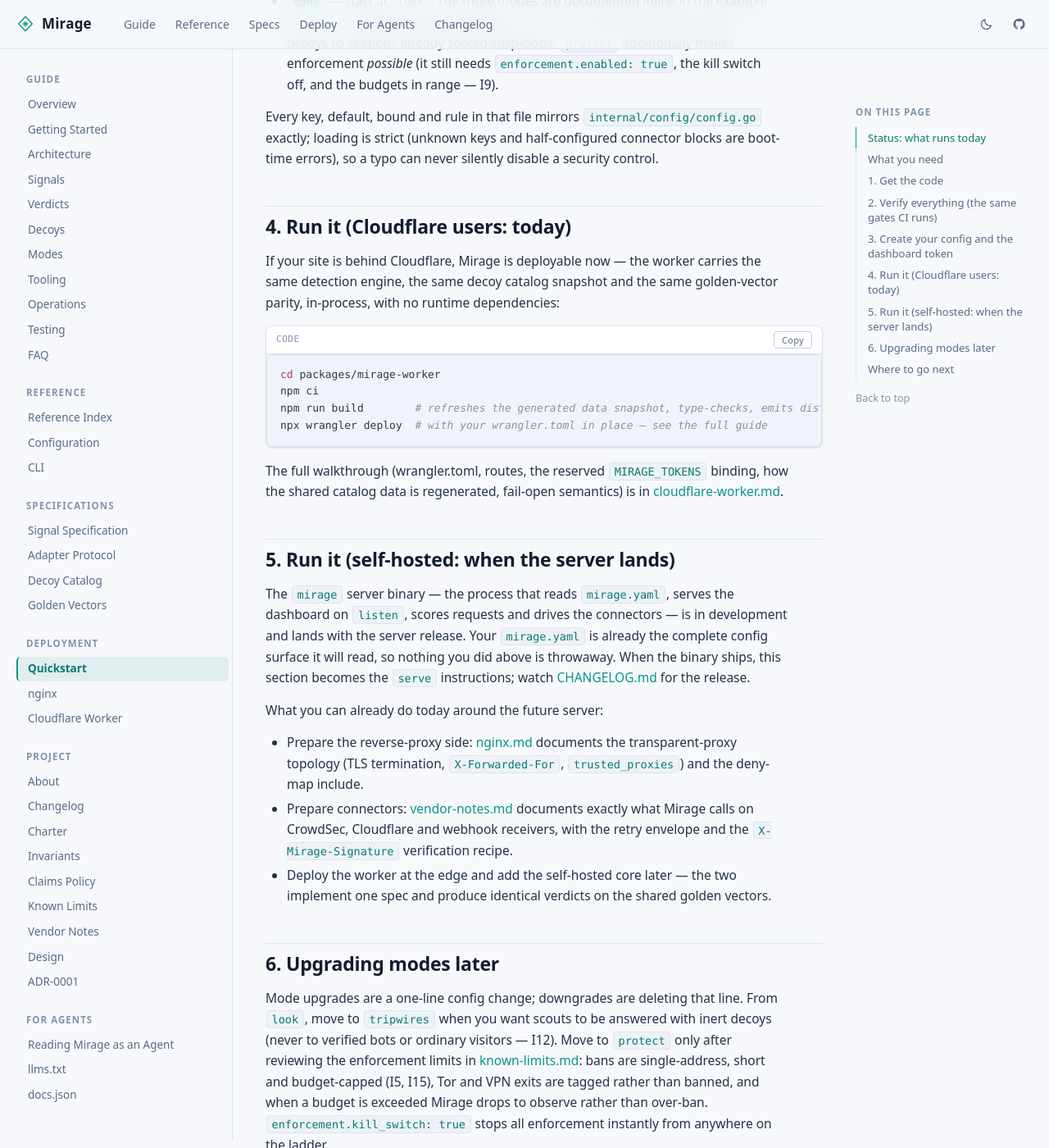
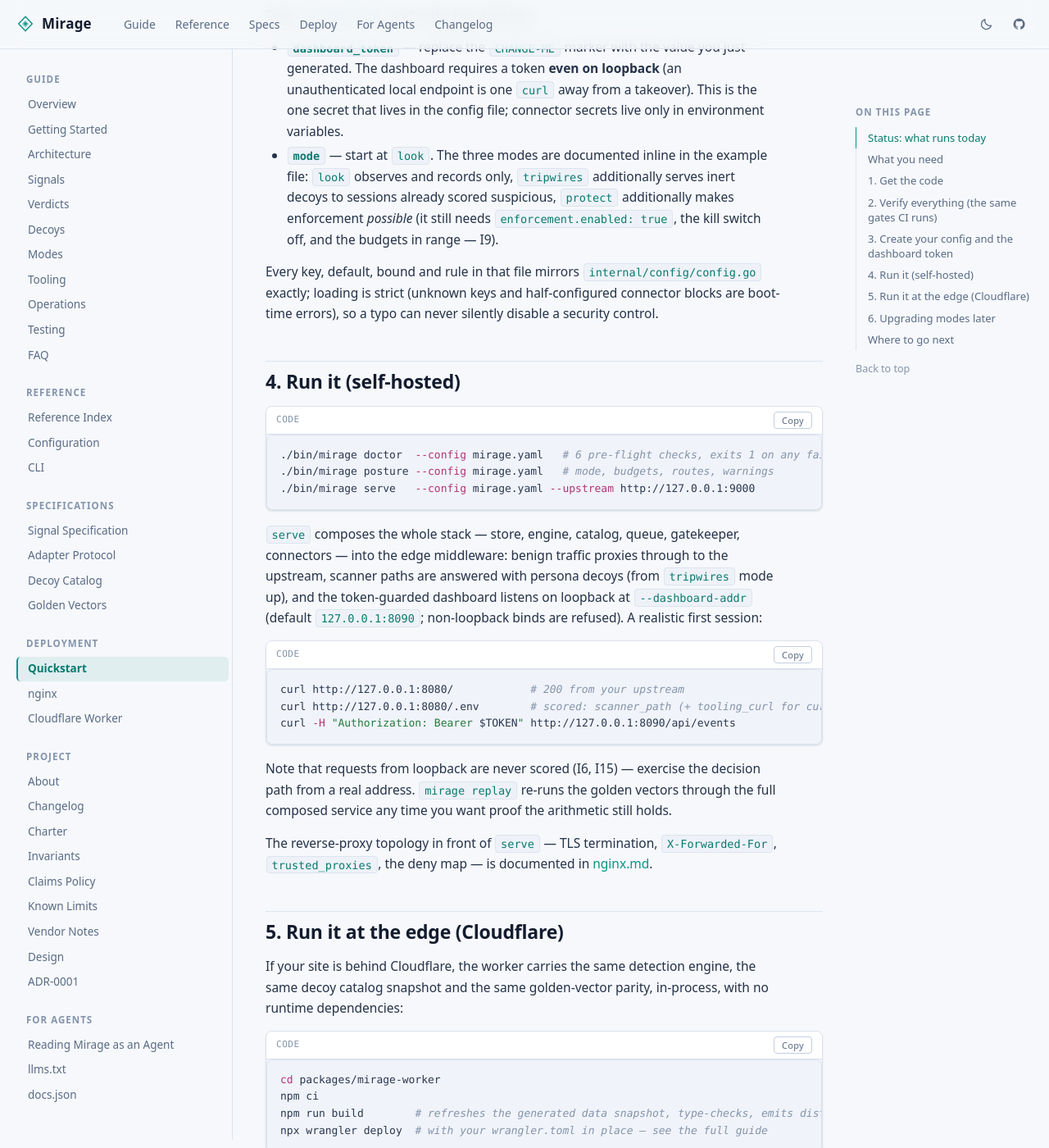
Before and after one commit to namandhakad712/Mirage, a Jekyll site: the page built from docs/deploy/quickstart.md, in a window 1280 px wide and 1400 px high, scrolled down 1940 px. Shown: the whole window at 82% size. Built offline with Jekyll 4.4.1, drawn with Linux system fonts in a browser that asks for light colours; some of the changed text lies outside the part shown.

Commit message:
server+docs round: integrate edge, CLI and docs site — worker ADR-0001 header fix (no X-Mirage-Ban-Ttl, edge-parity responses), quickstart/README to shipped reality, Makefile site gates, changelog

````diff
--- a/docs/about.md
+++ b/docs/about.md
@@ -16,8 +16,11 @@ opportunistic crawlers) and answers it with inert decoys. It never breaks the
 site it protects, and it never pollutes the public web.
 
 **Start here: [docs/deploy/quickstart.md]({{ site.baseurl }}/deploy/quickstart.html)** — from
-zero to a verified build, a config with a generated dashboard token, and the
-Cloudflare Worker deployment that runs today.
+zero to a verified build, a config with a generated dashboard token, a
+running `mirage serve` proxy, or the Cloudflare Worker at the edge.
+**Hosted docs:** https://namandhakad712.github.io/Mirage/ — the whole
+guide, the specs, and a machine-readable surface (`/llms.txt`,
+`/docs.json`) for AI agents.
 
 ## What it is
 
@@ -113,19 +116,19 @@ every action is explainable, and no internet pollution (I12–I15).
 ```
 Makefile             build and quality gates (make check runs every CI gate)
 mirage.example.yaml  the complete annotated config surface
-docs/                invariants, charter, claims policy, known limits, ADRs,
-                     design, deploy guides (quickstart, nginx, worker)
+docs/                the hosted documentation site (guide, reference,
+                     specs, deploy guides) and the project constitution
 spec/                normative specs: signals, adapter protocol, decoy catalog,
                      golden vectors shared by all implementations
 data/                shared data files (scanner paths, UA patterns, token formats,
                      reserved hosts, reason texts) used by Go and TypeScript alike
 internal/            Go core: model, config, store, events, detect, decoy,
-                     enforce, connectors
-cmd/mirage/          CLI: init, doctor, serve, replay, posture (in development,
-                     lands with the server release)
+                     edge (HTTP middleware), enforce, connectors
+cmd/mirage/          the mirage CLI: init, doctor, posture, replay, serve,
+                     version
 packages/            mirage-worker — TypeScript Cloudflare Worker (Apache-2.0)
-lab/                 fault-injection and adversarial test lab (in development)
-tools/               vector generator and other deterministic tooling
+lab/                 fault-injection and adversarial test lab
+tools/               vector generator, docs-site sync + integrity gates
 ```
 
 Two implementations, one spec: the Go core and the TypeScript worker must
@@ -146,13 +149,19 @@ tracks only `[Unreleased]`). What exists now:
 - The Go core: model, config, store, events, enforce and connectors,
   race-tested.
 - The decision engine (SIGNALS v1.1.0 in code) and the decoy data layer.
-- The Cloudflare Worker — deployable today.
-- The build layer: Makefile gates, CI, and the full example config.
+- The Go edge middleware and the `mirage` CLI — `serve` (transparent
+  proxy + loopback dashboard), `doctor`, `init`, `posture`, `replay`,
+  `version`, with `--json` machine output on the reporting commands.
+- The fault-injection lab proving the invariants hold under store, queue,
+  connector, budget, deadline and kill-switch faults.
+- The Cloudflare Worker — deployable today, response-identical to the Go
+  edge on the shared vectors.
+- The build layer: Makefile gates, CI (Go + worker + docs), the full
+  example config, and the hosted documentation site with its sync and
+  integrity tooling.
 
-In development: the `mirage` server binary (`cmd/mirage`) and the Go edge
-middleware — they land with the server release; until then the Go core is a
-library and the worker is the runnable edge. Version 1.0 is defined by exit
-criteria, not a date — see [docs/design/MIRAGE-DESIGN.md]({{ site.baseurl }}/design/MIRAGE-DESIGN.html)
+Version 1.0 is defined by exit criteria, not a date — see
+[docs/design/MIRAGE-DESIGN.md]({{ site.baseurl }}/design/MIRAGE-DESIGN.html)
 section 12. Watch [CHANGELOG.md](https://github.com/namandhakad712/Mirage/blob/main/CHANGELOG.md) for progress.
 
 ## License
--- a/docs/deploy/quickstart.md
+++ b/docs/deploy/quickstart.md
@@ -6,21 +6,23 @@ category: deploy
 order: 1
 ---
 This page is the honest path from a fresh clone to a working Mirage
-installation. Read the status note first: one part of Mirage is deployable
-today, one part is still in development, and this page does not pretend
-otherwise.
+installation: build, verify, configure, serve, and watch the first
+decisions.
 
 ## Status: what runs today
 
-**Shipped and tested:** the normative specs and golden vectors, the Go core
-(config, model, store, events, enforce, connectors), the SIGNALS v1.1.0
-detection engine, the decoy data layer, and the Cloudflare Worker. **In
-development, landing with the server release:** the `mirage` server binary
-(`cmd/mirage`) and the Go edge middleware. Until then there is no `mirage
-serve` command to document — any command you see for a Mirage CLI anywhere
-else is not this project. What you can run today on real traffic is the
-[Cloudflare Worker]({{ site.baseurl }}/deploy/cloudflare-worker.html); the Go core is a library whose
-every package is verified by `make check`.
+**Shipped and tested:** everything. The normative specs and golden vectors;
+the Go core (config, model, store, events, enforce, connectors); the
+SIGNALS v1.1.0 detection engine; the decoy data layer; the in-process HTTP
+edge middleware (`internal/edge`); the `mirage` CLI — `serve`, `doctor`,
+`init`, `posture`, `replay`, `version` (`cmd/mirage`); the fault-injection
+lab; and the Cloudflare Worker port. Every gate runs in CI on every push:
+`make check` (fmt, vet, build, race tests, golden-vector cross-check,
+slop scan), the worker's npm build + test suite, and the docs-site gates.
+Run the Go core in front of an upstream with
+`mirage serve --upstream …`, or put the
+[Cloudflare Worker]({{ site.baseurl }}/deploy/cloudflare-worker.html) at
+the edge — same signals, same vectors, same verdicts.
 
 ## What you need
 
@@ -55,11 +57,18 @@ target. If `make check` is green, you have the same evidence the [CI
 workflow](https://github.com/namandhakad712/Mirage/actions/workflows/ci.yml)
 produces on main — that is the claim: deterministic gates, not trust.
 
-The build emits no binaries yet: every Go package under `internal/` is a
-library, compiled and race-tested, and the runnable surface today is the
-worker.
+The build emits `bin/mirage` (via `make build`, with the version and
+commit stamped in), the Go core under `internal/`, and the edge
+middleware — the full self-hosted surface plus the worker port.
 
 ## 3. Create your config and the dashboard token
+
+```sh
+./bin/mirage init --config mirage.yaml   # writes a minimal look-mode config
+                                         # with a crypto/rand dashboard token
+```
+
+Or hand-write it from the annotated surface:
 
 ```sh
 cp mirage.example.yaml mirage.yaml   # mirage.yaml is gitignored on purpose
@@ -85,11 +94,41 @@ Every key, default, bound and rule in that file mirrors
 half-configured connector blocks are boot-time errors), so a typo can never
 silently disable a security control.
 
-## 4. Run it (Cloudflare users: today)
+## 4. Run it (self-hosted)
 
-If your site is behind Cloudflare, Mirage is deployable now — the worker
-carries the same detection engine, the same decoy catalog snapshot and the
-same golden-vector parity, in-process, with no runtime dependencies:
+```sh
+./bin/mirage doctor  --config mirage.yaml   # 6 pre-flight checks, exits 1 on any failure
+./bin/mirage posture --config mirage.yaml   # mode, budgets, routes, warnings
+./bin/mirage serve   --config mirage.yaml --upstream http://127.0.0.1:9000
+```
+
+`serve` composes the whole stack — store, engine, catalog, queue,
+gatekeeper, connectors — into the edge middleware: benign traffic proxies
+through to the upstream, scanner paths are answered with persona decoys
+(from `tripwires` mode up), and the token-guarded dashboard listens on
+loopback at `--dashboard-addr` (default `127.0.0.1:8090`; non-loopback
+binds are refused). A realistic first session:
+
+```sh
+curl http://127.0.0.1:8080/            # 200 from your upstream
+curl http://127.0.0.1:8080/.env        # scored: scanner_path (+ tooling_curl for curl's UA)
+curl -H "Authorization: Bearer $TOKEN" http://127.0.0.1:8090/api/events
+```
+
+Note that requests from loopback are never scored (I6, I15) — exercise
+the decision path from a real address. `mirage replay` re-runs the golden
+vectors through the full composed service any time you want proof the
+arithmetic still holds.
+
+The reverse-proxy topology in front of `serve` — TLS termination,
+`X-Forwarded-For`, `trusted_proxies`, the deny map — is documented in
+[nginx.md]({{ site.baseurl }}/deploy/nginx.html).
+
+## 5. Run it at the edge (Cloudflare)
+
+If your site is behind Cloudflare, the worker carries the same detection
+engine, the same decoy catalog snapshot and the same golden-vector parity,
+in-process, with no runtime dependencies:
 
 ```sh
 cd packages/mirage-worker
@@ -102,26 +141,9 @@ The full walkthrough (wrangler.toml, routes, the reserved
 `MIRAGE_TOKENS` binding, how the shared catalog data is regenerated,
 fail-open semantics) is in [cloudflare-worker.md]({{ site.baseurl }}/deploy/cloudflare-worker.html).
 
-## 5. Run it (self-hosted: when the server lands)
-
-The `mirage` server binary — the process that reads `mirage.yaml`, serves
-the dashboard on `listen`, scores requests and drives the connectors — is
-in development and lands with the server release. Your `mirage.yaml` is
-already the complete config surface it will read, so nothing you did above
-is throwaway. When the binary ships, this section becomes the `serve`
-instructions; watch [CHANGELOG.md](https://github.com/namandhakad712/Mirage/blob/main/CHANGELOG.md) for the release.
-
-What you can already do today around the future server:
-
-- Prepare the reverse-proxy side: [nginx.md]({{ site.baseurl }}/deploy/nginx.html) documents the
-  transparent-proxy topology (TLS termination, `X-Forwarded-For`,
-  `trusted_proxies`) and the deny-map include.
-- Prepare connectors: [vendor-notes.md]({{ site.baseurl }}/vendor-notes.html) documents exactly
-  what Mirage calls on CrowdSec, Cloudflare and webhook receivers, with
-  the retry envelope and the `X-Mirage-Signature` verification recipe.
-- Deploy the worker at the edge and add the self-hosted core later — the
-  two implement one spec and produce identical verdicts on the shared
-  golden vectors.
+Both shapes implement one spec and produce identical verdicts on the
+shared golden vectors — deploy the worker at the edge, the self-hosted
+core at the origin, or both.
 
 ## 6. Upgrading modes later
 
@@ -138,8 +160,8 @@ from anywhere on the ladder.
 ## Where to go next
 
 - [nginx.md]({{ site.baseurl }}/deploy/nginx.html) — transparent-proxy integration, the deny map.
-- [cloudflare-worker.md]({{ site.baseurl }}/deploy/cloudflare-worker.html) — the edge deployment that
-  runs today.
+- [cloudflare-worker.md]({{ site.baseurl }}/deploy/cloudflare-worker.html) — the edge deployment.
+- [reference/cli.md]({{ site.baseurl }}/reference/cli.html) — every subcommand, flag and exit code.
 - [vendor-notes.md]({{ site.baseurl }}/vendor-notes.html) — CrowdSec, Cloudflare and the webhook
   receiver contract.
 - [SECURITY.md](https://github.com/namandhakad712/Mirage/blob/main/SECURITY.md) — how to report a vulnerability and what
````
Also changed, not shown: other parts of docs/about.md (+2 -2 lines), docs/deploy/cloudflare-worker.md (+4 -2 lines), docs/llms-full.txt (+151 -62 lines), packages/mirage-worker/src/worker.ts (+9 -6 lines), packages/mirage-worker/test/worker.test.ts (+9 -4 lines), CHANGELOG.md, README.md, docs/changelog.md, 1 other file.
